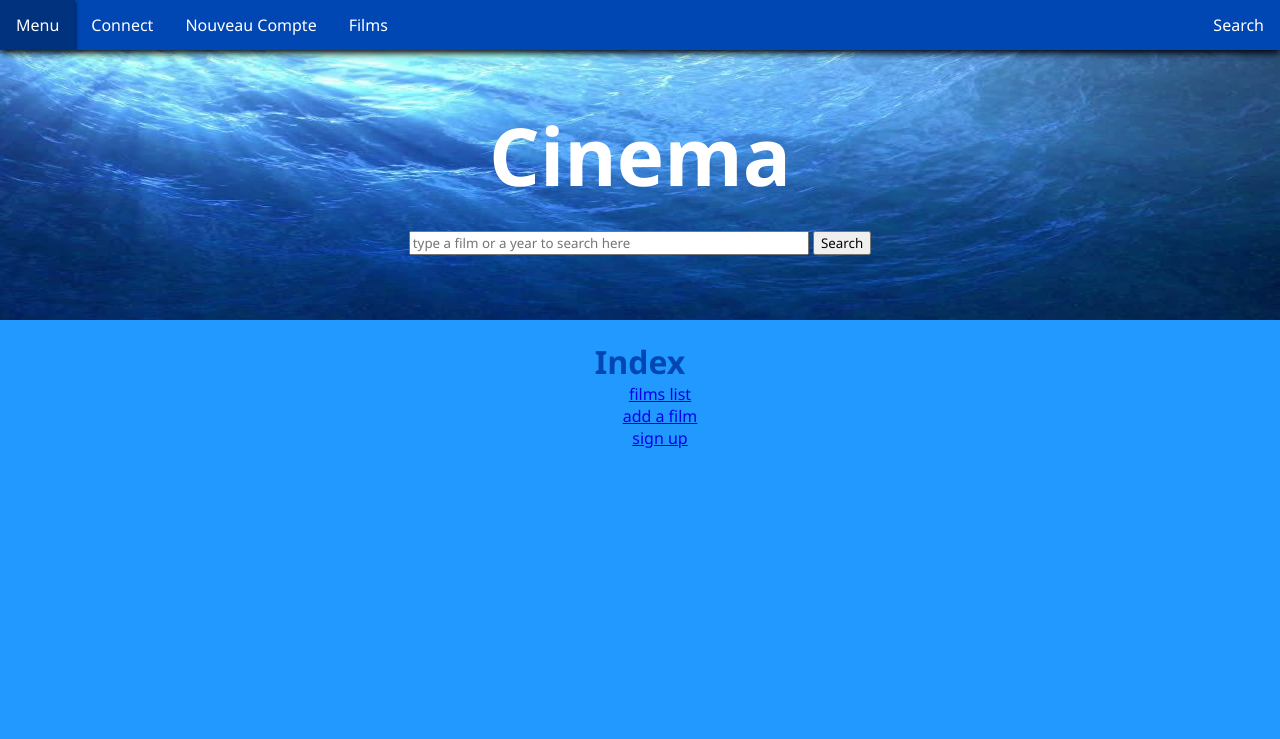
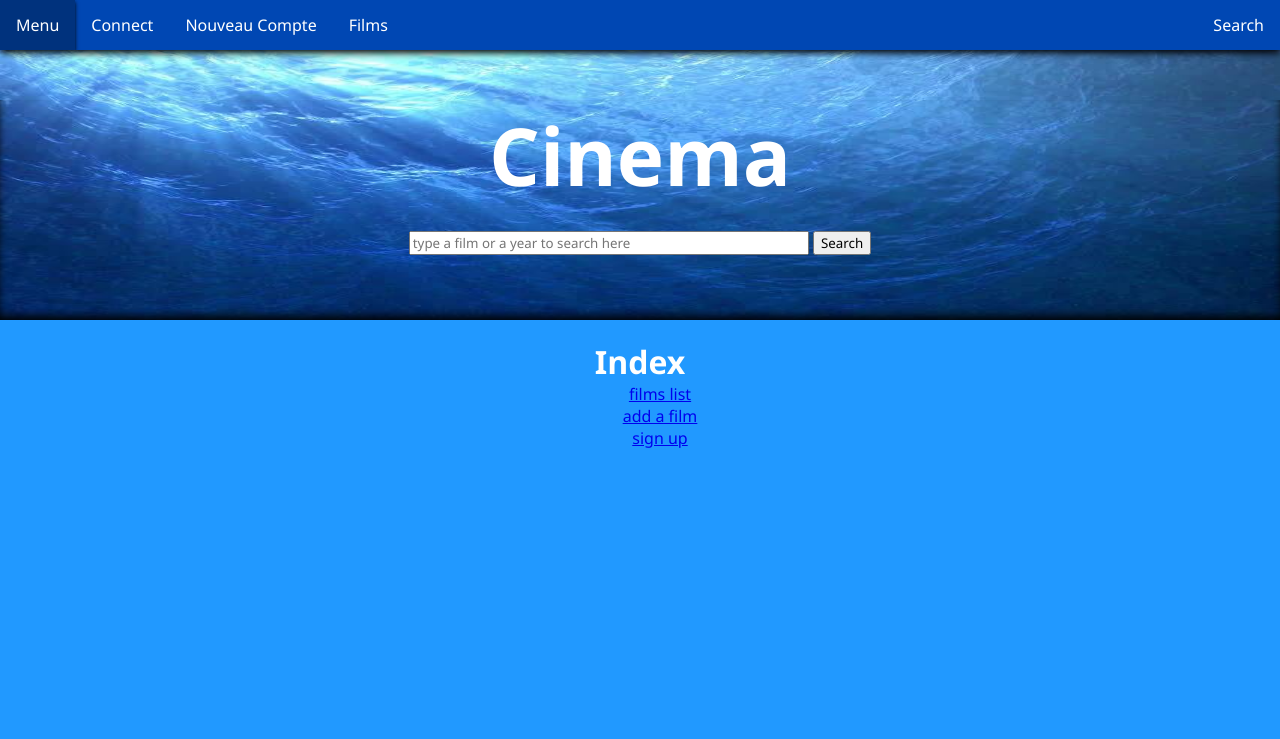
Before and after one commit to testEpfc/cinema, a PHP site: page / in a window 1280 px wide. Shown: the top 739 px of the page. Run offline with PHP 8.4, Linux system fonts and the light colour scheme.

Commit message:
css micro changed

```diff
--- a/css/cinema.css
+++ b/css/cinema.css
@@ -26,6 +26,7 @@ body {
     background-color: rgba(0, 138, 255, 0.87);
     color: rgb(0,0,200);
     color: rgb(0, 71, 179);
+    color: white;
     /*height: 100%;*/
     /*margin-bottom: 0px;*/
     /*height: 90%;*/
@@ -56,6 +57,8 @@ header, footer {
     margin-top: 100px;
     height:220px;
     /*min-height:150px;*/
+    box-shadow: 0px -6px 10px -2px black inset;
+    /*box-shadow: 0px -3px 5px -2px black inset;*/
 }
 .banner img {
     /*height:350px;*/
@@ -69,6 +72,7 @@ header, footer {
     height:320px;
     width:100%;
     /*width:10000px;*/
+    /*box-shadow: 0px 4px 4px -1px black inset;*/
 }
 /*@media (min-width: 400px){
     position: absolute;
```
